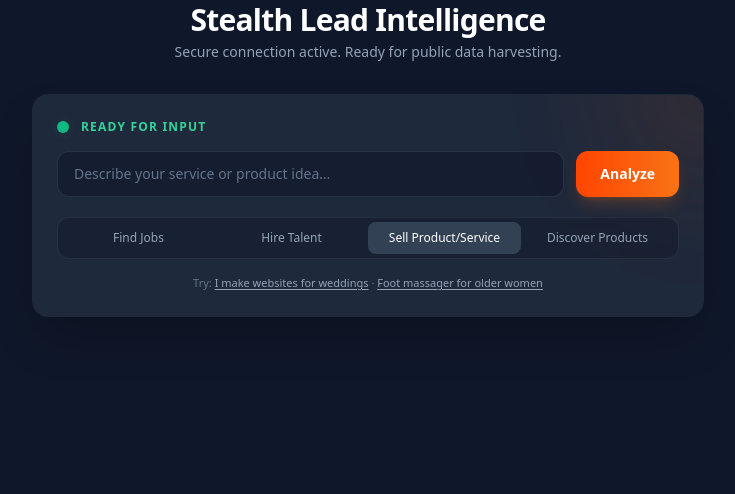
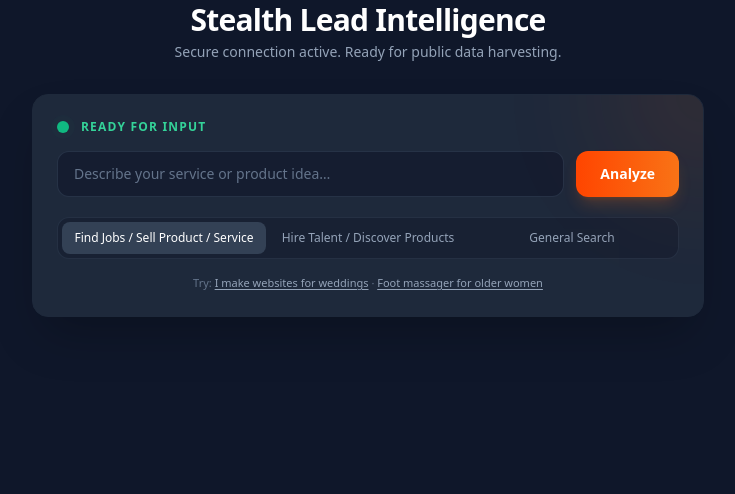
Before and after one commit to KhushalChoudhary0/PRAW, a FastAPI app: page / in a window 1280 px wide. Shown: the part 135-629 px from the top of the page, without its empty margins (272-1007 px from the left). Run offline with FastAPI, Linux system fonts and the light colour scheme; some libraries are stand-ins or nearby versions.

Commit message:
the user input will go through llm so that reddit search is more effective

```diff
--- a/main.py
+++ b/main.py
@@ -36,7 +36,9 @@ ROUTING_CACHE = {
     "foot": ["biohackers", "painmanagement", "AskOldPeople"],
     "website": ["smallbusiness", "forhire", "startups"],
     "dev": ["smallbusiness", "forhire", "startups"],
-    "app": ["smallbusiness", "forhire", "startups"]
+    "app": ["smallbusiness", "forhire", "startups"],
+    "shirt": ["fashionreps", "streetwear", "malefashionadvice"],
+    "clothing": ["fashionreps", "streetwear", "malefashionadvice"]
 }
 
 # ─────────────────────────────────────────────────────────────────────────────
@@ -76,60 +78,74 @@ def _clean_json_response(content: str) -> dict:
 
     return json.loads(content)
 
+def _normalize_query_text(user_input: str) -> str:
+    """Strip out heavy conversational filler to extract core semantics."""
+    filler_re = re.compile(r'\b(find me people who|i want to|i make|looking for someone to|help me find)\b', re.IGNORECASE)
+    cleaned = filler_re.sub('', user_input.lower())
+    return " ".join(cleaned.split())
+
 def _translate_query(query: str, intent_mode: str) -> str:
-    """Translate natural language into structured Reddit search strings based on intent."""
-    # Tokenize words to create an inclusive OR query group
-    cleaned = re.sub(r'[^\w\s]', '', query)
+    """Translate natural language into structured Reddit search strings based on intent as an emergency fallback."""
+    normalized = _normalize_query_text(query)
+    cleaned = re.sub(r'[^\w\s]', '', normalized)
     tokens = [t.strip() for t in cleaned.split() if len(t.strip()) > 1]
     keyword_clause = " OR ".join(tokens) if tokens else query
 
-    if intent_mode == 'job_search':
-        return f'title:({keyword_clause}) AND (hire OR hiring OR "looking for") AND self:yes'
-    elif intent_mode == 'hiring_leads':
-        return f'title:({keyword_clause}) AND ("for hire" OR available OR portfolio) AND self:yes'
-    elif intent_mode == 'lead_generation':
-        # Use a cleaner, highly-compatible Reddit search syntax structure
-        # This ensures Reddit returns raw matches, preventing API ghost towns
+    if intent_mode == 'supply_side':
+        return f'title:({keyword_clause}) AND (need OR hiring OR project OR hire OR pain OR problem OR issue) AND self:yes'
+    elif intent_mode == 'demand_side':
+        return f'title:({keyword_clause}) AND ("for hire" OR available OR portfolio OR review OR vs OR best) AND self:yes'
+    else:
         return f"({keyword_clause}) self:yes"
-    elif intent_mode == 'product_discovery':
-        return f'title:({keyword_clause}) AND (review OR vs OR best OR alternative) AND self:yes'
+
+def _fallback_subreddits(query: str, intent_mode: str) -> list:
+    """Choose subreddits based on keywords or default values as a fallback routing layer."""
+    query_lower = query.lower()
+    for key, subs in ROUTING_CACHE.items():
+        if key in query_lower:
+            return subs
+
+    if intent_mode == 'supply_side':
+        return ["smallbusiness", "forhire", "startups", "entrepreneur"]
     else:
-        return f'title:({keyword_clause}) AND self:yes'
+        return ["ConsumerReports", "buyitforlife", "findareddit"]
+
+# PRE-COMPILED REGEX MATRICES FOR THE 3 CORE MODES
+RE_SUPPLY_CONCERNS = re.compile(r'(struggling|pain|numb|hurt|sore|problem|issue|ache|discomfort|neuropathy|fail|broken|stuck|error|fix|expensive|waste|unemployed|laid off|reject|ghosted)', re.IGNORECASE)
+RE_SUPPLY_DEMANDS = re.compile(r'(hire|hiring|budget|contract|need a|looking for a|paying|freelancer|agency|open role|position|salary|we are looking)', re.IGNORECASE)
+
+RE_DEMAND_CONCERNS = re.compile(r'(need to hire|looking to hire|hard to find|who can build|review|comparison|vs|worth it|anyone tried|thoughts on)', re.IGNORECASE)
+RE_DEMAND_DEMANDS = re.compile(r'(for hire|portfolio|available|my work|hire me|freelancer ready|best|alternative|recommendation|top rated|which one)', re.IGNORECASE)
+
+RE_GEN_CONCERNS = re.compile(r'(how to|advice|help|question|issue|problem)', re.IGNORECASE)
+RE_GEN_DEMANDS = re.compile(r'(recommend|best|looking for|where to find|any good)', re.IGNORECASE)
 
 class PatternScorer:
-    """Fast Python regex engine to bypass LLM counting overhead, tailored by intent."""
+    """Fast Python regex engine to bypass LLM counting overhead, tailored by simplified intent."""
     def __init__(self, intent_mode: str):
         self.intent_mode = intent_mode
 
-        if intent_mode == 'job_search':
-            self.concerns_re = re.compile(r'(struggling|unemployed|laid off|reject|ghosted|tough market)', re.IGNORECASE)
-            self.demands_re = re.compile(r'(hiring|open role|position|salary|we are looking|join our team)', re.IGNORECASE)
-        elif intent_mode == 'hiring_leads':
-            self.concerns_re = re.compile(r'(need to hire|looking to hire|hard to find|who can build)', re.IGNORECASE)
-            self.demands_re = re.compile(r'(for hire|portfolio|available|my work|hire me|freelancer ready)', re.IGNORECASE)
-        elif intent_mode == 'lead_generation':
-            self.concerns_re = re.compile(r'(pain|numb|hurt|sore|problem|issue|ache|discomfort|neuropathy|fail|broken|stuck|error|fix|expensive|waste)', re.IGNORECASE)
-            self.demands_re = re.compile(r'(looking for|recommend|suggest|buy|massager|hire|service|builder|developer|budget|agency|freelancer|cost|price|quotes|paying|looking for a)', re.IGNORECASE)
-        elif intent_mode == 'product_discovery':
-            self.concerns_re = re.compile(r'(review|comparison|vs|worth it|anyone tried|thoughts on)', re.IGNORECASE)
-            self.demands_re = re.compile(r'(best|alternative|recommendation|top rated|which one)', re.IGNORECASE)
+        if intent_mode == 'supply_side':
+            self.concerns_re = RE_SUPPLY_CONCERNS
+            self.demands_re = RE_SUPPLY_DEMANDS
+        elif intent_mode == 'demand_side':
+            self.concerns_re = RE_DEMAND_CONCERNS
+            self.demands_re = RE_DEMAND_DEMANDS
         else:
-            self.concerns_re = re.compile(r'(problem|issue)', re.IGNORECASE)
-            self.demands_re = re.compile(r'(buy|looking for)', re.IGNORECASE)
+            self.concerns_re = RE_GEN_CONCERNS
+            self.demands_re = RE_GEN_DEMANDS
 
     def score(self, text: str):
         c_matches = len(self.concerns_re.findall(text))
         d_matches = len(self.demands_re.findall(text))
 
-        # Negative scoring for competitors in lead_generation
-        if self.intent_mode == 'lead_generation':
-            competitor_re = re.compile(r'(\[for hire\]|my portfolio|i can build)', re.IGNORECASE)
-            if competitor_re.search(text):
-                return {"concerns": 0, "demands": 0, "intent_score": -1}
+        if self.intent_mode == 'general_search':
+            intent_score = max(1, c_matches + d_matches)
+        else:
+            intent_score = c_matches + d_matches
 
-        intent_score = c_matches + d_matches
         return {
-            "concerns": 1 if c_matches > 0 else 0, # count users, not total words
+            "concerns": 1 if c_matches > 0 else 0,
             "demands": 1 if d_matches > 0 else 0,
             "intent_score": intent_score
         }
@@ -149,7 +165,7 @@ async def read_index(request: Request):
 @app.post("/api/analyze")
 async def analyze(request: Request, payload: AnalyzeRequest):
     """
-    High-Performance Intent-Driven Endpoint.
+    High-Performance Dynamic LLM-driven Reddit OSINT Pipeline.
     """
     query = payload.query.strip()
     intent_mode = payload.intent_mode.strip()
@@ -162,7 +178,6 @@ async def analyze(request: Request, payload: AnalyzeRequest):
     now = datetime(2026, 5, 17, tzinfo=timezone.utc)
     cache_key = (query, intent_mode)
 
-    # ─── 1. Cache Check ───────────────────────────────────────────────────────
     cached = SEARCH_CACHE.get(cache_key)
     if cached:
         cached_time, cached_data = cached
@@ -170,56 +185,75 @@ async def analyze(request: Request, payload: AnalyzeRequest):
             return JSONResponse(content=cached_data)
 
     nvidia_api_key = os.getenv("NVIDIA_API_KEY", "MISSING_NVIDIA_API_KEY")
-    query_lower = query.lower()
 
-    # ─── 2. Smart Intent Router ───────────────────────────────────────────────
+    # ─── 1. Stage 1 LLM Query Optimizer & Subreddit Router ───────────────────
     target_subreddits = []
+    search_string = ""
 
-    for key, subs in ROUTING_CACHE.items():
-        if key in query_lower:
-            target_subreddits = subs
-            break
+    if nvidia_api_key != "MISSING_NVIDIA_API_KEY":
+        stage_1_prompt = f"""You are a Reddit Search API Query Expert. Output a strict, raw JSON object ONLY: {{"reddit_query": "...", "target_subreddits": ["...", "...", "..."]}}. No conversational filler, no markdown wrappers.
 
+CRITICAL QUERY SYNTAX RULES BASED ON INTENT_MODE:
+- If intent_mode == 'supply_side' (User wants to Find Jobs or Sell a Service/Product):
+  * They are hunting for BUYERS/EMPLOYERS.
+  * If targeting hiring hubs like r/forhire, r/jobbit, or r/freelance, you MUST append `HIRING` or `title:HIRING` to the search string.
+  * You MUST explicitly add negation operators to strip out other sellers: `-title:"for hire" -title:"available"`.
+  * Example query for web developer: `q=title:HIRING web developer self:yes -title:"for hire"`
+
+- If intent_mode == 'demand_side' (User wants to Hire Talent or Discover Competitors/Products):
+  * They are hunting for SELLERS/PORTFOLIOS.
+  * You MUST append `title:"for hire"` or `title:available` to capture freelance offerings.
+  * Example query for web developer: `q=title:"for hire" web developer self:yes`
+
+- If intent_mode == 'general_search':
+  * Provide broad, organic synonym strings without strict transaction tags.
+
+Input query: "{query}"
+Input intent_mode: "{intent_mode}" """
+
+        payload_s1 = {
+            "model": "meta/llama-3-nemotron-70b-instruct",
+            "messages": [{"role": "system", "content": stage_1_prompt}],
+            "temperature": 0.1,
+            "max_tokens": 150
+        }
+
+        try:
+            async with httpx.AsyncClient() as client:
+                resp_s1 = await client.post(
+                    "https://integrate.api.nvidia.com/v1/chat/completions",
+                    headers={"Authorization": f"Bearer {nvidia_api_key}", "Content-Type": "application/json"},
+                    json=payload_s1,
+                    timeout=10.0
+                )
+                resp_s1.raise_for_status()
+                content_s1 = resp_s1.json()["choices"][0]["message"]["content"]
+                parsed_s1 = _clean_json_response(content_s1)
+
+                search_string = parsed_s1.get("reddit_query", "")
+                target_subreddits = parsed_s1.get("target_subreddits", [])
+
+                banned = ["pics", "askreddit", "advice", "all"]
+                target_subreddits = [s for s in target_subreddits if s.lower() not in banned][:3]
+
+                if not search_string or not target_subreddits:
+                    raise ValueError("Empty LLM fields")
+        except Exception:
+            search_string = _translate_query(query, intent_mode)
+            target_subreddits = _fallback_subreddits(query, intent_mode)
+    else:
+        search_string = _translate_query(query, intent_mode)
+        target_subreddits = _fallback_subreddits(query, intent_mode)
+
+    # Clean up target subreddits
     if not target_subreddits:
-        if nvidia_api_key != "MISSING_NVIDIA_API_KEY":
-            stage_1_prompt = f"""Act as a Reddit Data Archeologist. Analyze the user's business intent: "{query}" with mode "{intent_mode}".
-Output a strict JSON structure containing:
-1. "target_subreddits": An array of exactly 3 specific, highly active subreddits where individuals experiencing this target problem congregate.
-CRITICAL RULE: NEVER return generic subreddits like r/all, r/AskReddit, r/Advice, r/pics, or any NSFW subreddits. If you cannot find specific niches, default to ["smallbusiness", "ConsumerReports", "entrepreneur"].
-Output ONLY valid JSON."""
-            payload_s1 = {
-                "model": "meta/llama-3-nemotron-70b-instruct",
-                "messages": [{"role": "system", "content": stage_1_prompt}],
-                "temperature": 0.1,
-                "max_tokens": 150
-            }
-            try:
-                async with httpx.AsyncClient() as client:
-                    resp_s1 = await client.post(
-                        "https://integrate.api.nvidia.com/v1/chat/completions",
-                        headers={"Authorization": f"Bearer {nvidia_api_key}", "Content-Type": "application/json"},
-                        json=payload_s1,
-                        timeout=15.0
-                    )
-                    resp_s1.raise_for_status()
-                    content_s1 = resp_s1.json()["choices"][0]["message"]["content"]
-                    parsed_s1 = _clean_json_response(content_s1)
-                    target_subreddits = parsed_s1.get("target_subreddits", ["smallbusiness", "ConsumerReports", "entrepreneur"])
-                    banned = ["all", "askreddit", "advice", "pics"]
-                    target_subreddits = [s for s in target_subreddits if s.lower() not in banned][:3]
-                    if not target_subreddits:
-                        target_subreddits = ["smallbusiness", "ConsumerReports", "entrepreneur"]
-            except Exception:
-                target_subreddits = ["smallbusiness", "ConsumerReports", "entrepreneur"]
-        else:
-            target_subreddits = ["smallbusiness", "ConsumerReports", "entrepreneur"]
+        target_subreddits = ["ConsumerReports", "buyitforlife", "findareddit"]
 
-    search_string = _translate_query(query, intent_mode)
     encoded_search = urllib.parse.quote(search_string)
 
-    # ─── 3. Parallel Multi-Scrape Fetching ────────────────────────────────────
+    # ─── 2. Parallel Multi-Scrape Fetching ────────────────────────────────────
     headers = {
-        "User-Agent": "Mozilla/5.0 (Windows NT 10.0; Win64; x64) AppleWebKit/537.36 (KHTML, like Gecko) Chrome/120.0.0.0 Safari/537.36 StealthOSINT/4.0"
+        "User-Agent": "Mozilla/5.0 (Windows NT 10.0; Win64; x64) AppleWebKit/537.36 (KHTML, like Gecko) Chrome/120.0.0.0 Safari/537.36 StealthOSINT/5.0"
     }
 
     async def fetch_subreddit(subreddit: str):
@@ -239,7 +273,6 @@ Output ONLY valid JSON."""
     seen_ids = set()
     scorer = PatternScorer(intent_mode)
 
-    # Timeline buckets prep
     timeline_buckets = {
         "2026": {"concerns": 0, "demand": 0, "links": [], "summary_snippets": []},
         "2025": {"concerns": 0, "demand": 0, "links": [], "summary_snippets": []},
@@ -255,11 +288,14 @@ Output ONLY valid JSON."""
         for child in children:
             post = child.get("data", {})
             post_id = post.get("id")
-            if not post_id or post_id in seen_ids:
-                continue
+            title = post.get("title", "")
+
+            # Post-Fetch Safety Stripping for Supply Side (strip out freelancers)
+            if intent_mode == 'supply_side':
+                if "for hire" in title.lower():
+                    continue
 
             seen_ids.add(post_id)
-            title = post.get("title", "")
             selftext = post.get("selftext", "")
             subreddit = post.get("subreddit_name_prefixed", "")
             created_utc = post.get("created_utc", 0)
@@ -276,7 +312,6 @@ Output ONLY valid JSON."""
             full_text = f"{title} {selftext}"
             score_data = scorer.score(full_text)
 
-            # Local scoring applied to buckets
             timeline_buckets[year]["concerns"] += score_data["concerns"]
             timeline_buckets[year]["demand"] += score_data["demands"]
 
@@ -288,7 +323,6 @@ Output ONLY valid JSON."""
                     "year": post_time.year
                 })
 
-            # Check if it's a live lead
             if post_time >= cutoff_30_days and score_data["intent_score"] > 0:
                 snippet = selftext[:200] + "..." if selftext else title
                 lead_feed.append({
@@ -307,10 +341,9 @@ Output ONLY valid JSON."""
                 "year": year
             })
 
-    # Sort lead feed newest to oldest
     lead_feed.sort(key=lambda x: x["created_utc"], reverse=True)
 
-    # ─── 4. Stage 3 LLM (Only qualitative summaries) ──────────────────────────
+    # ─── 3. Stage 3 LLM (Only qualitative summaries) ──────────────────────────
     if nvidia_api_key != "MISSING_NVIDIA_API_KEY" and raw_posts:
         subset = raw_posts[:50]
         stage_3_prompt = f"""Analyze this Reddit dataset for the query: "{query}" and intent: "{intent_mode}".
@@ -323,7 +356,7 @@ Return a strictly minified JSON structure containing:
     "Older": {{"summary_snippets": []}}
   }}
 }}
-Write concise, bulleted semantic syntheses explaining exact shifting consumer patterns for each year. Max 2 items per year. Output ONLY valid JSON."""
+Write concise, bulleted semantic syntheses explaining shifts for each year. Max 2 items per year. Output ONLY valid JSON."""
 
         payload_s3 = {
             "model": "meta/llama-3-nemotron-70b-instruct",
@@ -352,7 +385,7 @@ Write concise, bulleted semantic syntheses explaining exact shifting consumer pa
         except Exception:
             pass
 
-    # ─── 5. Final Output & Cache Store ────────────────────────────────────────
+    # ─── 4. Final Output & Cache Store ────────────────────────────────────────
     timeline_output = []
     labels = {
         "2026": ("Current Year", "emerald"),
--- a/templates/index.html
+++ b/templates/index.html
@@ -109,21 +109,17 @@
                 </div>
 
                 <div class="mt-5 border border-slate-700/50 rounded-xl p-1 bg-slate-900/40 flex flex-wrap text-[11px] sm:text-xs">
-                    <label class="cursor-pointer flex-1 text-center">
-                        <input type="radio" name="intent_mode" value="job_search" class="peer sr-only" />
-                        <div class="px-3 py-2 rounded-lg text-slate-400 hover:text-slate-200 peer-checked:bg-slate-700 peer-checked:text-white transition-all font-medium">Find Jobs</div>
+                    <label class="cursor-pointer flex-1 text-center min-w-[120px]">
+                        <input type="radio" name="intent_mode" value="supply_side" class="peer sr-only" checked />
+                        <div class="px-2 py-2 rounded-lg text-slate-400 hover:text-slate-200 peer-checked:bg-slate-700 peer-checked:text-white transition-all font-medium">Find Jobs / Sell Product / Service</div>
                     </label>
-                    <label class="cursor-pointer flex-1 text-center">
-                        <input type="radio" name="intent_mode" value="hiring_leads" class="peer sr-only" />
-                        <div class="px-3 py-2 rounded-lg text-slate-400 hover:text-slate-200 peer-checked:bg-slate-700 peer-checked:text-white transition-all font-medium">Hire Talent</div>
+                    <label class="cursor-pointer flex-1 text-center min-w-[120px]">
+                        <input type="radio" name="intent_mode" value="demand_side" class="peer sr-only" />
+                        <div class="px-2 py-2 rounded-lg text-slate-400 hover:text-slate-200 peer-checked:bg-slate-700 peer-checked:text-white transition-all font-medium">Hire Talent / Discover Products</div>
                     </label>
-                    <label class="cursor-pointer flex-1 text-center">
-                        <input type="radio" name="intent_mode" value="lead_generation" class="peer sr-only" checked />
-                        <div class="px-3 py-2 rounded-lg text-slate-400 hover:text-slate-200 peer-checked:bg-slate-700 peer-checked:text-white transition-all font-medium">Sell Product/Service</div>
-                    </label>
-                    <label class="cursor-pointer flex-1 text-center">
-                        <input type="radio" name="intent_mode" value="product_discovery" class="peer sr-only" />
-                        <div class="px-3 py-2 rounded-lg text-slate-400 hover:text-slate-200 peer-checked:bg-slate-700 peer-checked:text-white transition-all font-medium">Discover Products</div>
+                    <label class="cursor-pointer flex-1 text-center min-w-[120px]">
+                        <input type="radio" name="intent_mode" value="general_search" class="peer sr-only" />
+                        <div class="px-2 py-2 rounded-lg text-slate-400 hover:text-slate-200 peer-checked:bg-slate-700 peer-checked:text-white transition-all font-medium">General Search</div>
                     </label>
                 </div>
 
@@ -282,7 +278,7 @@
                     metricsHTML += `
                     <div class="flex items-baseline justify-between py-1.5 border-b border-slate-800/50 last:border-0">
                         <span class="text-xs text-slate-400">${m.label}</span>
-                        <span class="text-sm font-bold ${c.metric} tabular-nums">${m.value}</span>
+                        <span class="text-sm font-bold ${c.metric} tabular-nums">${m.value}+</span>
                     </div>`;
                 });
             }
```
